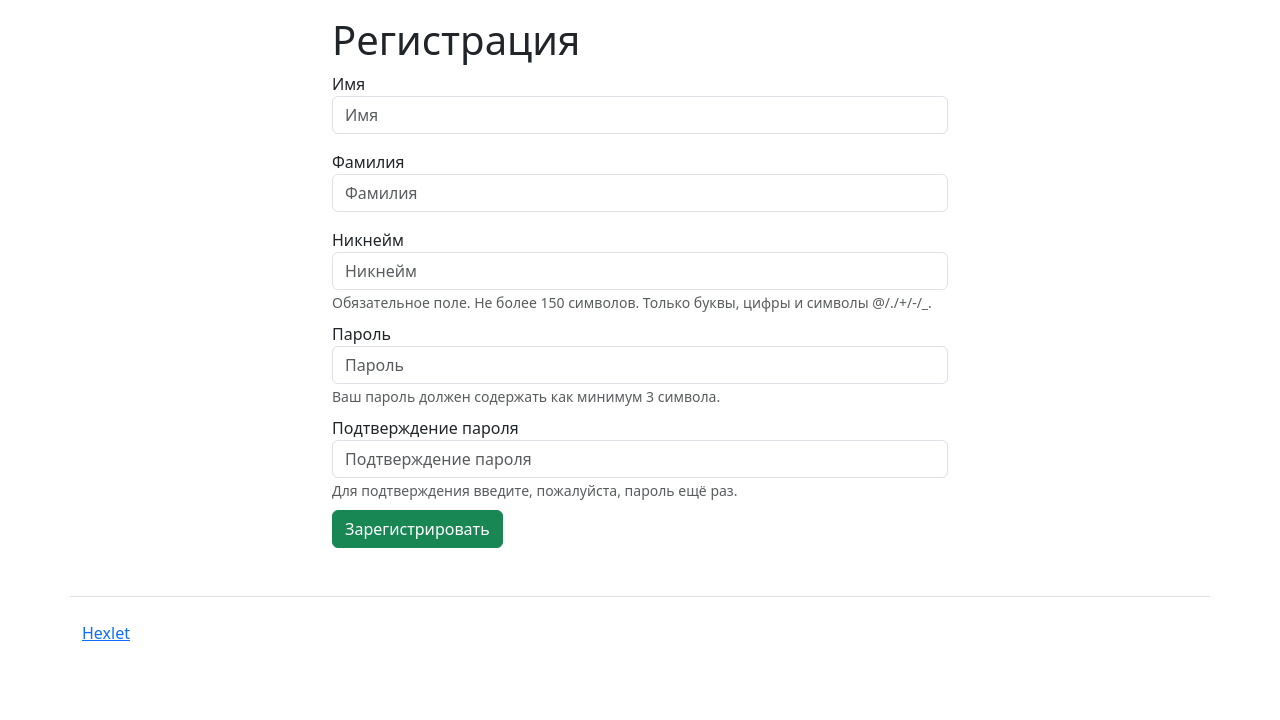
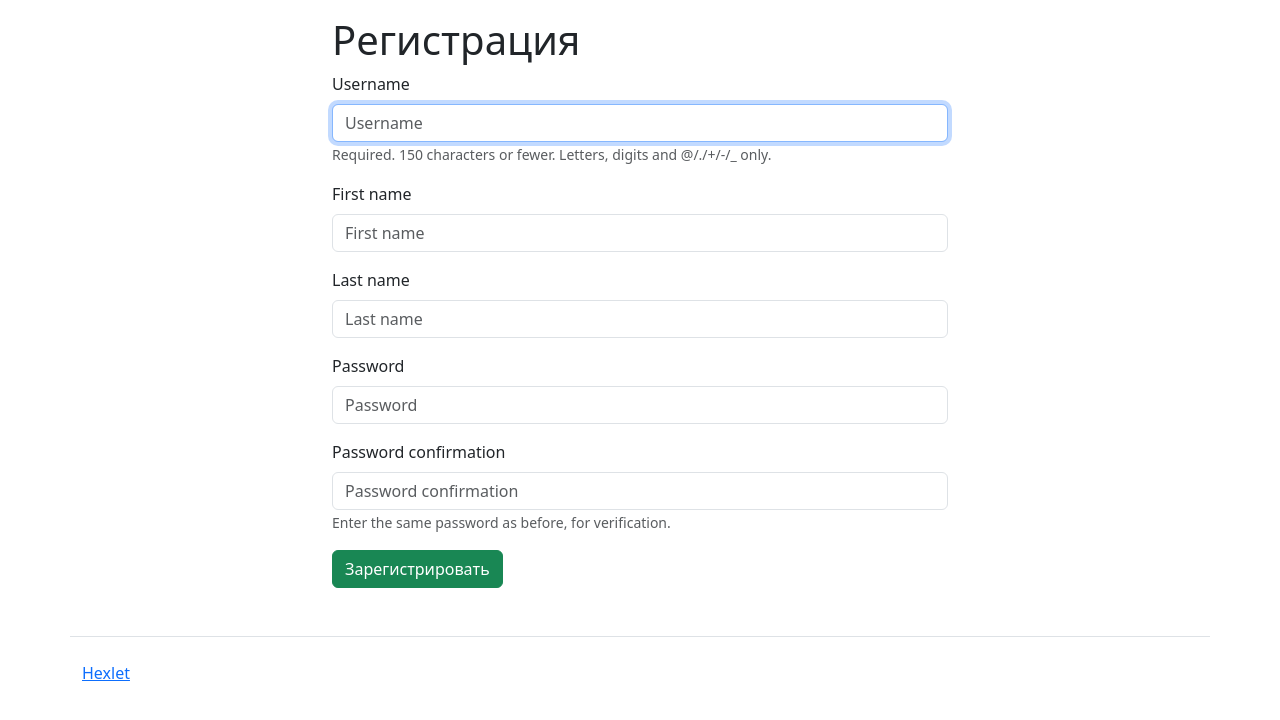
Before and after one commit to dimaevan/python-project-lvl4, a Django app: page /users/create in a window 1280 px wide. Shown: the part 56-776 px from the top of the page. Run offline with Django 3.2, Linux system fonts and the light colour scheme; some libraries are stand-ins or nearby versions.

Commit message:
Part 3. Edit users

```diff
--- a/task_manager/forms.py
+++ b/task_manager/forms.py
@@ -1,8 +1,18 @@
 from django import forms
 from django.contrib.auth.models import User
+from django.contrib.auth.forms import UserCreationForm
 
 
 class UserForm(forms.ModelForm):
     class Meta:
         model = User
         fields = ['username', 'first_name', 'last_name']
+
+
+class RegistrationForm(UserCreationForm):
+    first_name = forms.CharField(label='First name')
+    last_name = forms.CharField(label='Last name')
+
+    class Meta:
+        model = User
+        fields = ['username', 'first_name', 'last_name']
--- a/task_manager/templates/registration.html
+++ b/task_manager/templates/registration.html
@@ -1,38 +1,40 @@
 {% extends 'base.html' %}
 {% load i18n %}
 {% block content %}
-
+{% load bootstrap5 %}
 <div class="container col-6 mt-3">
 <h1>Регистрация</h1>
 <form method="post" action="{% url 'registration' %}">
     {% csrf_token %}
-    <div class="form-group mb-3">
-        <label for="input_name">Имя</label>
-        <input type="text" class="form-control" id="input_name" placeholder="Имя" name="username">
-    </div>
-    <div class="form-group mb-3">
-        <label for="input_surname">Фамилия</label>
-        <input type="text" class="form-control" id="input_surname" placeholder="Фамилия" name="surname">
-    </div>
-    <div class="form-group mb-2">
-        <label for="input_nickname">Никнейм</label>
-        <input type="text" class="form-control" id="input_nickname" placeholder="Никнейм" name="nickname">
-        <small id="nicknameHelp" class="form-text text-muted">
-            Обязательное поле. Не более 150 символов. Только буквы, цифры и символы @/./+/-/_.
-        </small>
-    </div>
-    <div class="form-group mb-2">
-        <label for="exampleInputPassword1">Пароль</label>
-        <input type="password" class="form-control" id="exampleInputPassword1" placeholder="Пароль" name="password">
-        <small id="passwordHelp" class="form-text text-muted">
-            Ваш пароль должен содержать как минимум 3 символа.</small>
-    </div>
-    <div class="form-group mb-2">
-        <label for="exampleInputPassword2">Подтверждение пароля</label>
-        <input type="password" class="form-control" id="exampleInputPassword2" placeholder="Подтверждение пароля" name="password2">
-        <small id="passwordHelp2" class="form-text text-muted">Для подтверждения введите, пожалуйста, пароль ещё раз.</small>
-    </div>
+    {% bootstrap_form form %}
     <button type="submit" class="btn btn-success">Зарегистрировать</button>
+<!--    <div class="form-group mb-3">-->
+<!--        <label for="input_name">Имя</label>-->
+<!--        <input type="text" class="form-control" id="input_name" placeholder="Имя" name="username">-->
+<!--    </div>-->
+<!--    <div class="form-group mb-3">-->
+<!--        <label for="input_surname">Фамилия</label>-->
+<!--        <input type="text" class="form-control" id="input_surname" placeholder="Фамилия" name="surname">-->
+<!--    </div>-->
+<!--    <div class="form-group mb-2">-->
+<!--        <label for="input_nickname">Никнейм</label>-->
+<!--        <input type="text" class="form-control" id="input_nickname" placeholder="Никнейм" name="nickname">-->
+<!--        <small id="nicknameHelp" class="form-text text-muted">-->
+<!--            Обязательное поле. Не более 150 символов. Только буквы, цифры и символы @/./+/-/_.-->
+<!--        </small>-->
+<!--    </div>-->
+<!--    <div class="form-group mb-2">-->
+<!--        <label for="exampleInputPassword1">Пароль</label>-->
+<!--        <input type="password" class="form-control" id="exampleInputPassword1" placeholder="Пароль" name="password">-->
+<!--        <small id="passwordHelp" class="form-text text-muted">-->
+<!--            Ваш пароль должен содержать как минимум 3 символа.</small>-->
+<!--    </div>-->
+<!--    <div class="form-group mb-2">-->
+<!--        <label for="exampleInputPassword2">Подтверждение пароля</label>-->
+<!--        <input type="password" class="form-control" id="exampleInputPassword2" placeholder="Подтверждение пароля" name="password2">-->
+<!--        <small id="passwordHelp2" class="form-text text-muted">Для подтверждения введите, пожалуйста, пароль ещё раз.</small>-->
+<!--    </div>-->
+<!--    <button type="submit" class="btn btn-success">Зарегистрировать</button>-->
 </form>
 </div>
 {% endblock %}
--- a/task_manager/templates/user.html
+++ b/task_manager/templates/user.html
@@ -5,10 +5,12 @@
 <div class="container m-auto">
     <div class="row d-flex justify-content-center">
         <div class="col-md-6">
-            <form action="{% url 'update_user' user.pk %}" method="post">
+            <form action="{% url 'update_user' log_user %}" method="post">
                 {% csrf_token %}
                 {% bootstrap_form form %}
+                {% if log_user == this_user %}
                 <button type="submit" class="btn btn-primary">Submit</button>
+                {% endif %}
             </form>
         </div>
     </div>
--- a/task_manager/templates/users.html
+++ b/task_manager/templates/users.html
@@ -2,6 +2,8 @@
 {% block content %}
 
 <div class="container wrapper flex-grow-1">
+    <div class="row d-flex justify-content-center">
+        <div class="col-md-6">
             <h1 class="my-4">Users</h1>
             <div class="card">
                 <div class="card-body">
@@ -15,4 +17,6 @@
                 </div>
             </div>
         </div>
+    </div>
+</div>
 {% endblock %}
--- a/task_manager/views.py
+++ b/task_manager/views.py
@@ -1,9 +1,8 @@
 from django.views.generic import TemplateView
 from django.shortcuts import render, redirect, get_object_or_404
 from django.contrib.auth.models import User
-# from django.http import HttpResponse
-from django.contrib.auth import authenticate, login, logout
-from .forms import UserForm
+from django.contrib.auth import authenticate, login, logout, get_user
+from .forms import UserForm, RegistrationForm
 
 
 class MainView(TemplateView):
@@ -36,20 +35,14 @@ def logout_view(request):
 
 
 def registration(request):
-    if request.method == 'GET':
-        return render(request, 'registration.html')
     if request.method == 'POST':
-        name = request.POST['username']
-        surname = request.POST['surname']
-        password = request.POST['password']
-        password2 = request.POST['password2']
-        nickname = request.POST['nickname']
-
-        if password == password2:
-            user = User.objects.create_user(username=nickname, email=None, password=password, first_name=name,
-                                            last_name=surname)
-            user.save()
-        return redirect('main_page')
+        form = RegistrationForm(request.POST)
+        if form.is_valid():
+            form.save()
+            return redirect('main_page')
+    else:
+        form = RegistrationForm()
+        return render(request, 'registration.html', {'form': form})
 
 
 def delete_user(request):
@@ -57,15 +50,15 @@ def delete_user(request):
 
 
 def update_user(request, user_id):
-    user = get_object_or_404(User, pk=user_id)
-
+    this_user = get_object_or_404(User, pk=user_id)
+    login_user = get_user(request).pk
     if request.method == 'POST':
-        form = UserForm(request.POST, instance=user)
-        if form.is_valid():
+        form = UserForm(request.POST, instance=request.user)
+        if form.is_valid() and this_user.pk == login_user:
             user = form.save()
             user.save()
-            return redirect('update_user', user_id=user.pk)
+            return redirect('update_user', user_id=request.user.pk)
     else:
-        form = UserForm(instance=user)
+        form = UserForm(instance=this_user)
 
-    return render(request, 'user.html', {'form': form})
+    return render(request, 'user.html', {'form': form, 'log_user': login_user, 'this_user': this_user.pk})
```
Lines whose indentation alone changed are shown as unchanged.
